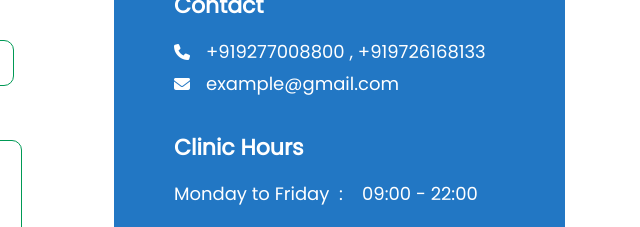
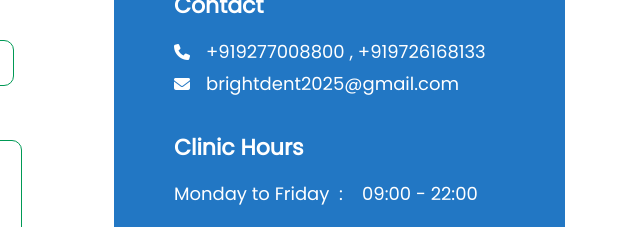
Before and after one commit to Axat30/Bright-dent, a plain HTML site: page contact-us.html in a window 1280 px wide. Shown: the part 573-800 px from the top of the page, 633-1273 px from the left. Drawn offline with nearby package versions, Linux system fonts and the light colour scheme.

Commit message:
change mail

```diff
--- a/contact-us.html
+++ b/contact-us.html
@@ -106,7 +106,7 @@
             </div>
             <div class="clinic-add d-flex align-items-center gap-3">
               <i class="fa-solid fa-envelope" style="color: #ffffff;"></i>
-              <p class="p address-info">example@gmail.com</p>
+              <p class="p address-info">brightdent2025@gmail.com</p>
             </div>
             <h6 class="h6 clinic cli-contact">Clinic Hours</h6>
             <pre class="p">Monday to Friday  :    09:00 - 22:00</pre>
```
